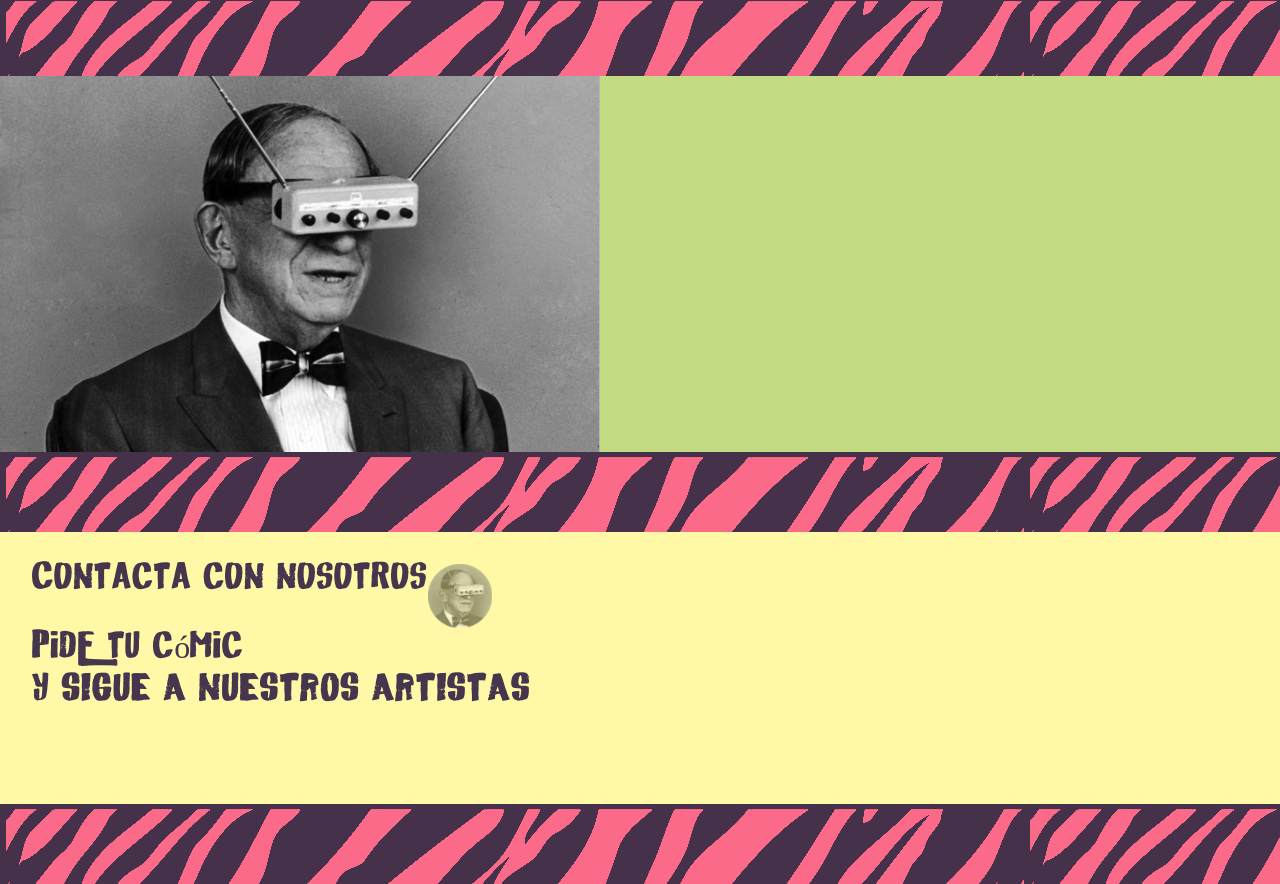
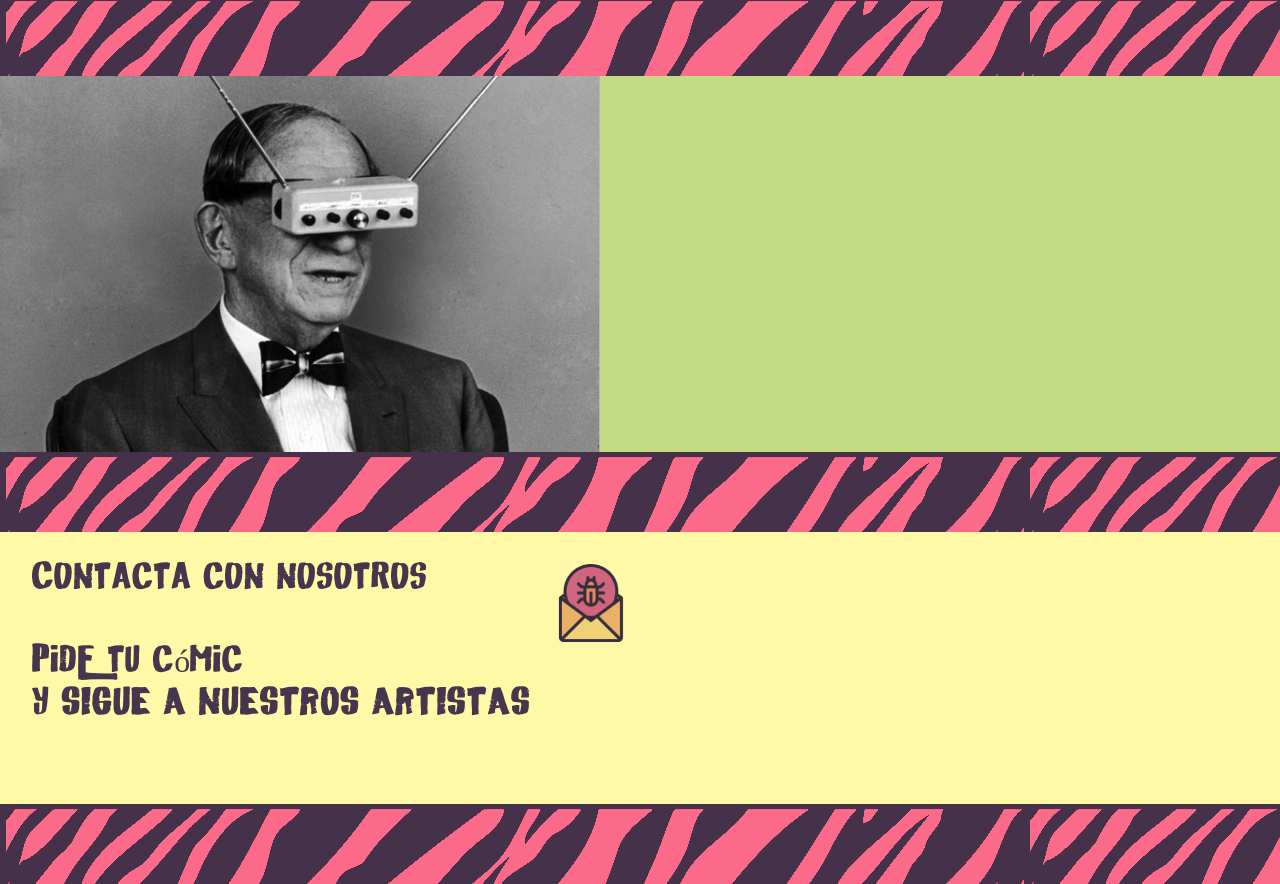
Before and after one commit to mcferrod19/malfario, a website: page index.html in a window 1280 px wide. Shown: the part 2938-3822 px from the top of the page. Drawn offline with nearby package versions, Linux system fonts and the light colour scheme.

Commit message:
add mail

```diff
--- a/assets/scss/components/_contact.scss
+++ b/assets/scss/components/_contact.scss
@@ -15,30 +15,31 @@
 .container-contact {
   background-color: $yellow;
   height: 30vh;
-      padding-top: 2rem;
-      padding-left: 2rem;
-
-
+  padding-top: 2rem;
+  padding-left: 2rem;
 
   p {
     font-family: 'Descoloridoregular';
     font-size: 2rem;
     color: $purple;
   }
+
   .contact-us {
     display: flex;
     flex-direction: row;
     width: 100%;
     justify-content: flex-start;
+
     img {
       width: 4rem;
       margin-right: 50%;
     }
-
   }
 }
+
 .pulse {
   animation-duration: 1s;
   animation-name: pulse;
   animation-iteration-count: infinite;
+  padding-left: 10%;
 }
--- a/index.html
+++ b/index.html
@@ -155,7 +155,7 @@
             <div class="contact-us">
                 <p>Contacta con nosotros</p>
                 <div class="pulse">
-                    <img class="pulse" src="images/profile.png" alt="">
+                    <img class="pulse" src="images/correo.png" alt="">
                 </div>
             </div>
 
```
Also changed, not shown: views/partials/contact.html (+1 -1 lines), assets/css/style.css, images/correo.png (added), 1 other file.
